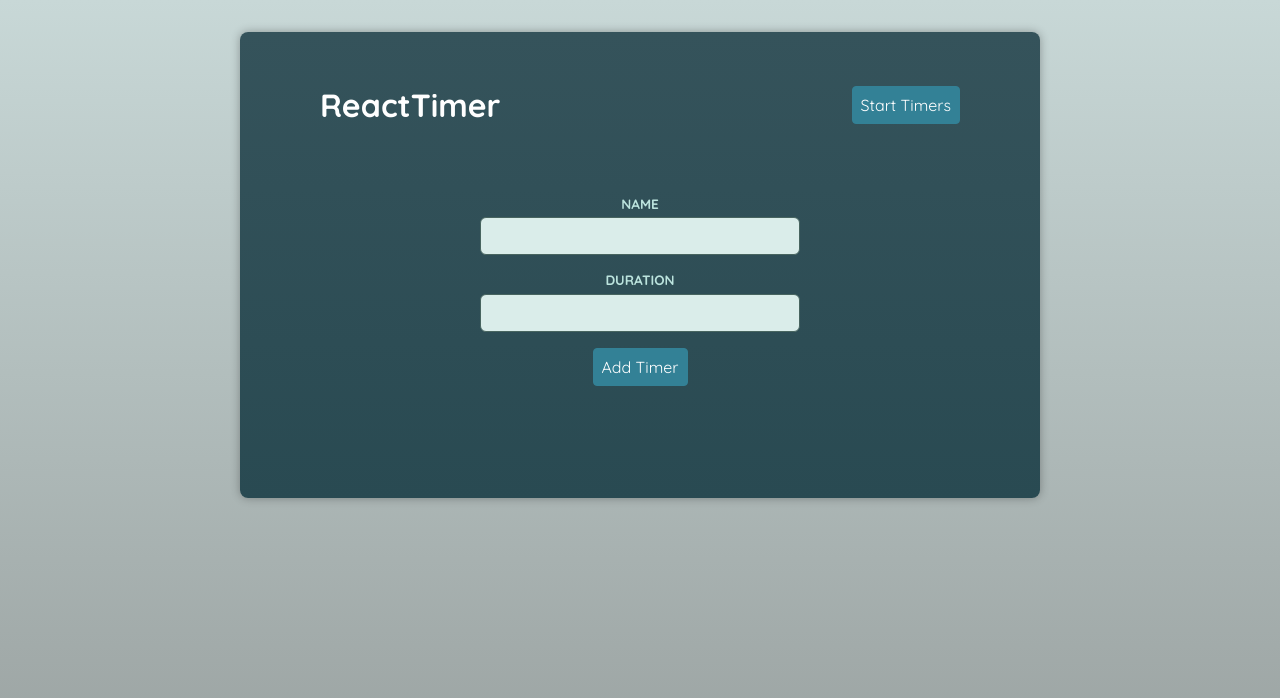
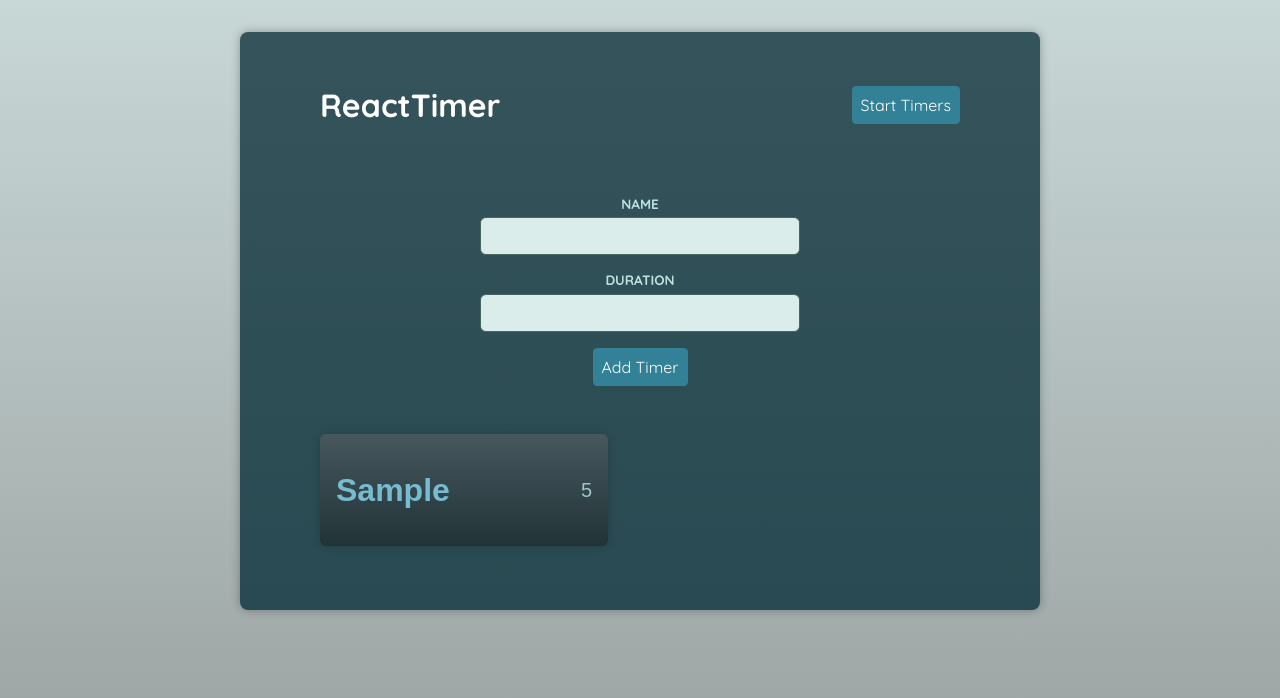
Before and after one commit to desizafirova/advanced-components-ts-react, a React (Vite) app: page / in a window 1280 px wide. Both pictures are taken after typing "Sample", "5" into the empty fields and a click on the button "Add Timer". Shown: the top 698 px of the page. Built offline with nearby package versions, Linux system fonts and the light colour scheme; a web font is replaced by a local one.

Commit message:
adding timers implemented

```diff
--- a/src/components/Timer.tsx
+++ b/src/components/Timer.tsx
@@ -1,11 +1,11 @@
-import Button from './UI/Button.tsx';
+import { type Timer as TimerProps } from '../store/timers-context.tsx';
 
-export default function Header() {
+export default function Header({ name, duration }: TimerProps) {
   return (
     <header>
-      <h1>ReactTimer</h1>
+      <h1>{name}</h1>
 
-      <Button>Stop Timers</Button>
+      <p>{duration}</p>
     </header>
   );
 }
--- a/src/components/Timers.tsx
+++ b/src/components/Timers.tsx
@@ -1,3 +1,16 @@
+import { useTimersContext } from '../store/timers-context';
+import Timer from './Timer';
+
 export default function Timers() {
-  return <ul>{/* TODO ... */}</ul>;
+  const { timers } = useTimersContext();
+
+  return (
+    <ul>
+      {timers.map((timer) => (
+        <li key={timer.name}>
+          <Timer name={timer.name} duration={timer.duration} />
+        </li>
+      ))}
+    </ul>
+  );
 }
--- a/src/store/timers-context.tsx
+++ b/src/store/timers-context.tsx
@@ -1,6 +1,6 @@
 import { createContext, useContext, useReducer, type ReactNode } from 'react';
 
-type Timer = {
+export type Timer = {
   name: string;
   duration: number;
 };
```
